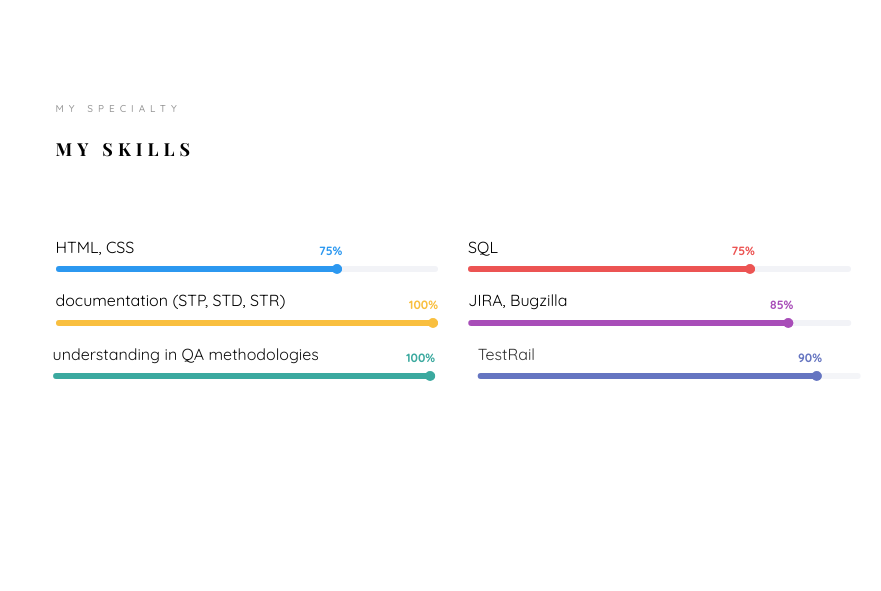
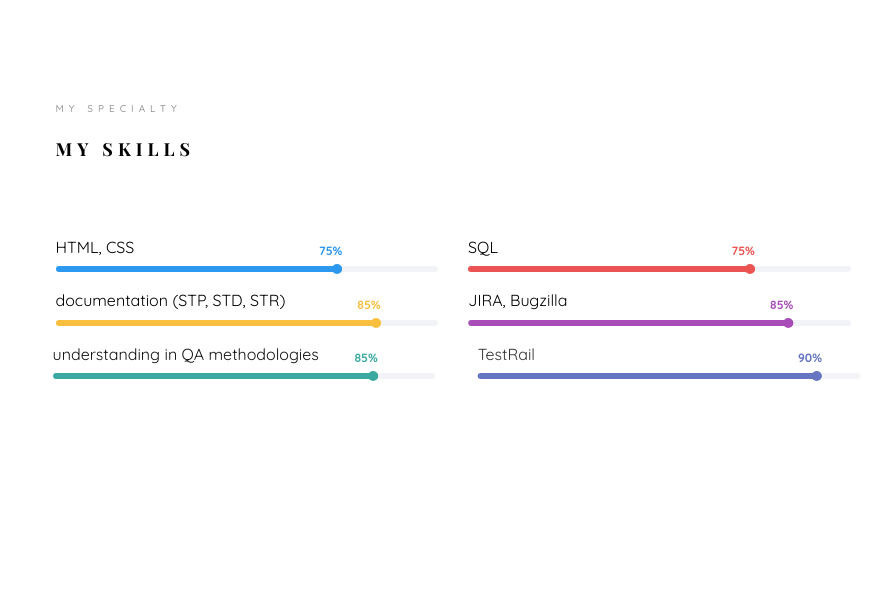
Before and after one commit to Michago88/profilesite, a plain HTML site: page index.html in a window 1280 px wide. Shown: the part 3467-4058 px from the top of the page, without its empty margins (337-1218 px from the left). Drawn offline with nearby package versions, Linux system fonts and the light colour scheme; files whose address does not match are found by name; a web font is replaced by a local one.

Commit message:
Add files via upload

```diff
--- a/index.html
+++ b/index.html
@@ -313,9 +313,9 @@
 							<div class="progress-wrap">
 								<h3>documentation (STP, STD, STR)</h3>
 								<div class="progress">
-								 	<div class="progress-bar color-3" role="progressbar" aria-valuenow="100"
-								  	aria-valuemin="0" aria-valuemax="100" style="width:100%">
-								    <span>100%</span>
+								 	<div class="progress-bar color-3" role="progressbar" aria-valuenow="85"
+								  	aria-valuemin="0" aria-valuemax="100" style="width:85%">
+								    <span>85%</span>
 								  	</div>
 								</div>
 							</div>
@@ -335,9 +335,9 @@
 							<div class="progress-wrap">
 								<h3>understanding in QA methodologies</h3>
 								<div class="progress">
-								 	<div class="progress-bar color-5" role="progressbar" aria-valuenow="100"
-								  	aria-valuemin="0" aria-valuemax="100" style="width:100%">
-								    <span>100%</span>
+								 	<div class="progress-bar color-5" role="progressbar" aria-valuenow="85"
+								  	aria-valuemin="0" aria-valuemax="100" style="width:85%">
+								    <span>85%</span>
 								  	</div>
 								</div>
 							</div>
```
